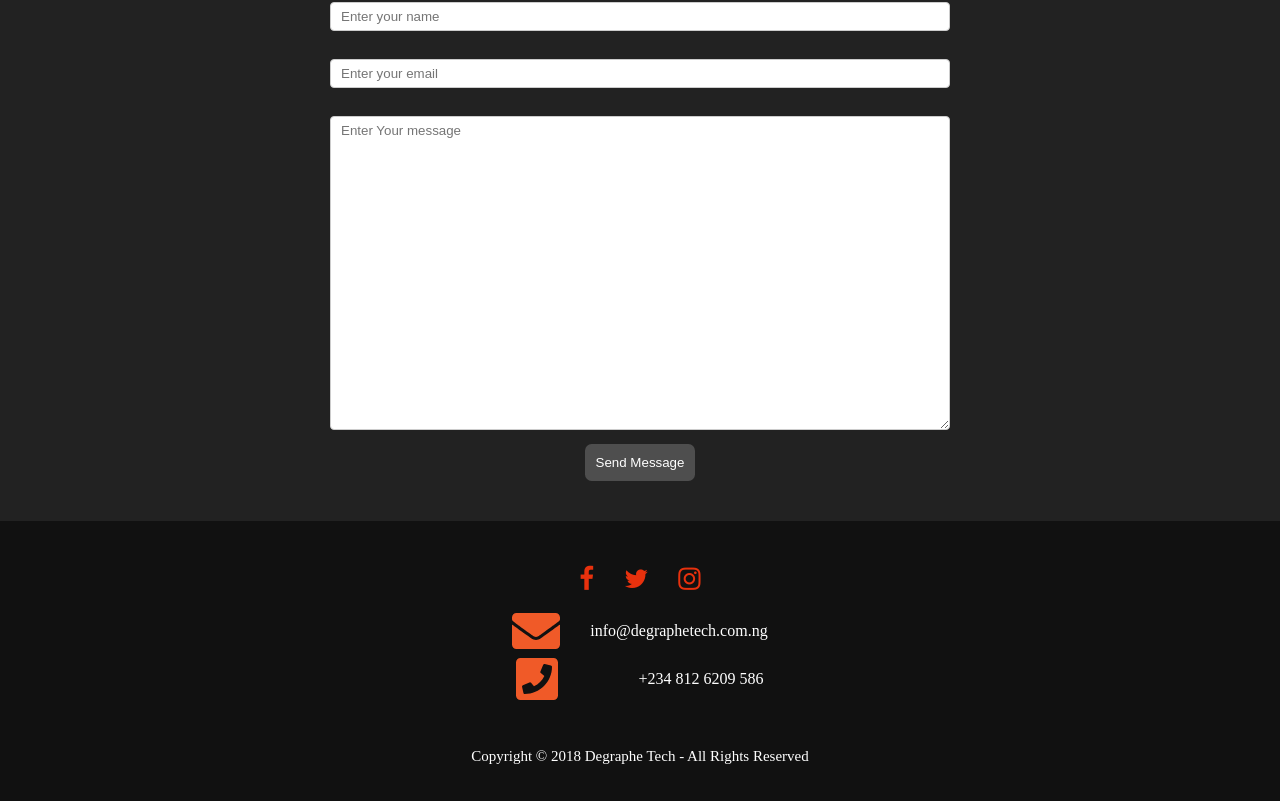
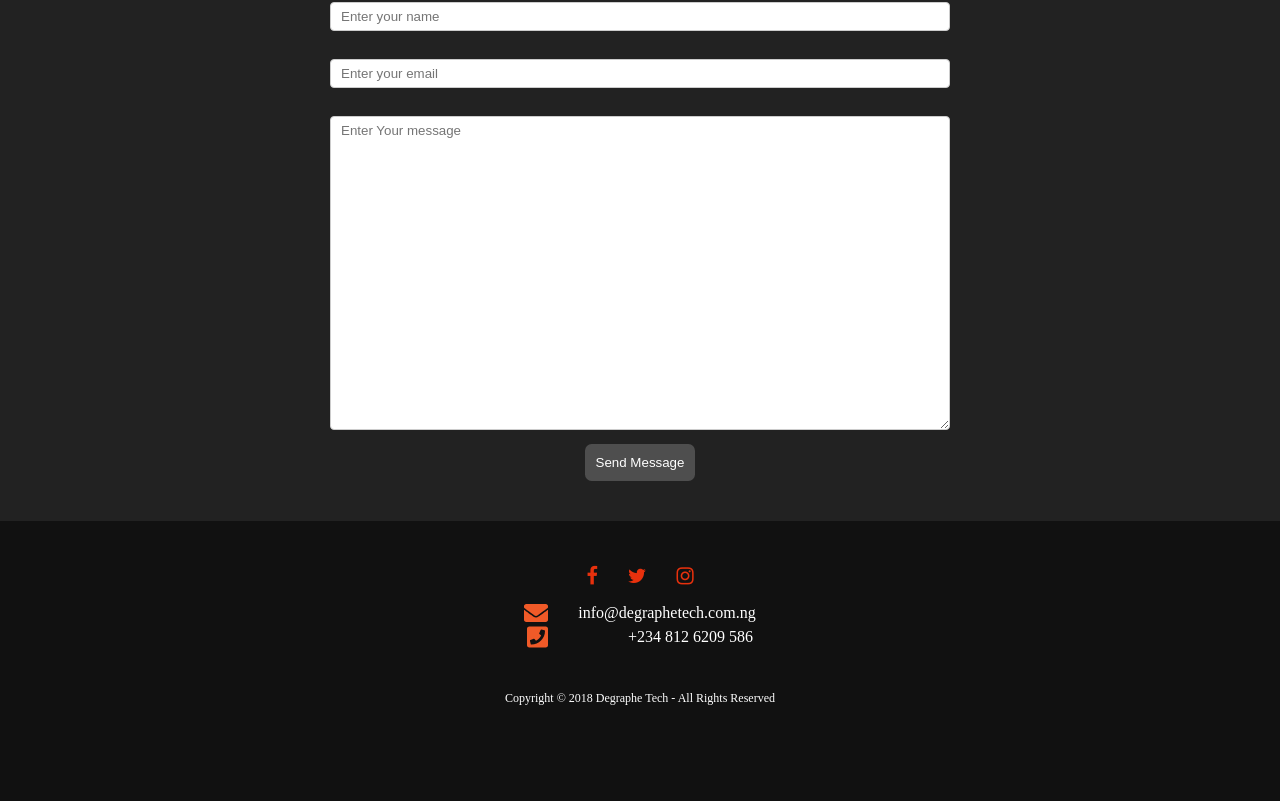
Before and after one commit to debaosuidecl/degraphetech, a React app in the folder client/: page / in a window 1280 px wide. Shown: the part 2083-2884 px from the top of the page. Built offline with nearby package versions, Linux system fonts and the light colour scheme.

Commit message:
adjusted the service row animation

```diff
--- a/client/src/components/Footer/Footer.css
+++ b/client/src/components/Footer/Footer.css
@@ -7,8 +7,9 @@
 
 .Footer p{
     padding-top: 30px;
-    font-size: 15px;
+    font-size: 12px;
     color: white;
+
 }
 
 .Footer ul{
@@ -21,7 +22,7 @@
 }
 
 .Footer ul li a {
-    font-size: 26px;
+    font-size: 20px;
     padding: 15px;
     color: #e8310d;
     text-decoration: none;
@@ -41,6 +42,12 @@
 }
 .PhoneIcon{
     margin-top: 20px;
+    font-size: 24px;
+}
+
+.MailIcon{
+    font-size: 24px;
+
 }
 
 @media(min-width: 350px){
--- a/client/src/components/Services/Services.js
+++ b/client/src/components/Services/Services.js
@@ -50,7 +50,7 @@ class Services extends Component{
     pageLoadHandler = ()=> {
         const OFFSET = 600;
         let ContactPosVar = document.querySelector('#Contact').offsetTop - OFFSET
-        let ServicePosVar = document.querySelector('#Job').offsetTop - OFFSET -600
+        let ServicePosVar = document.querySelector('#Job').offsetTop - OFFSET +100
 
         let navPos = {
             ...this.state.navPos,
```
